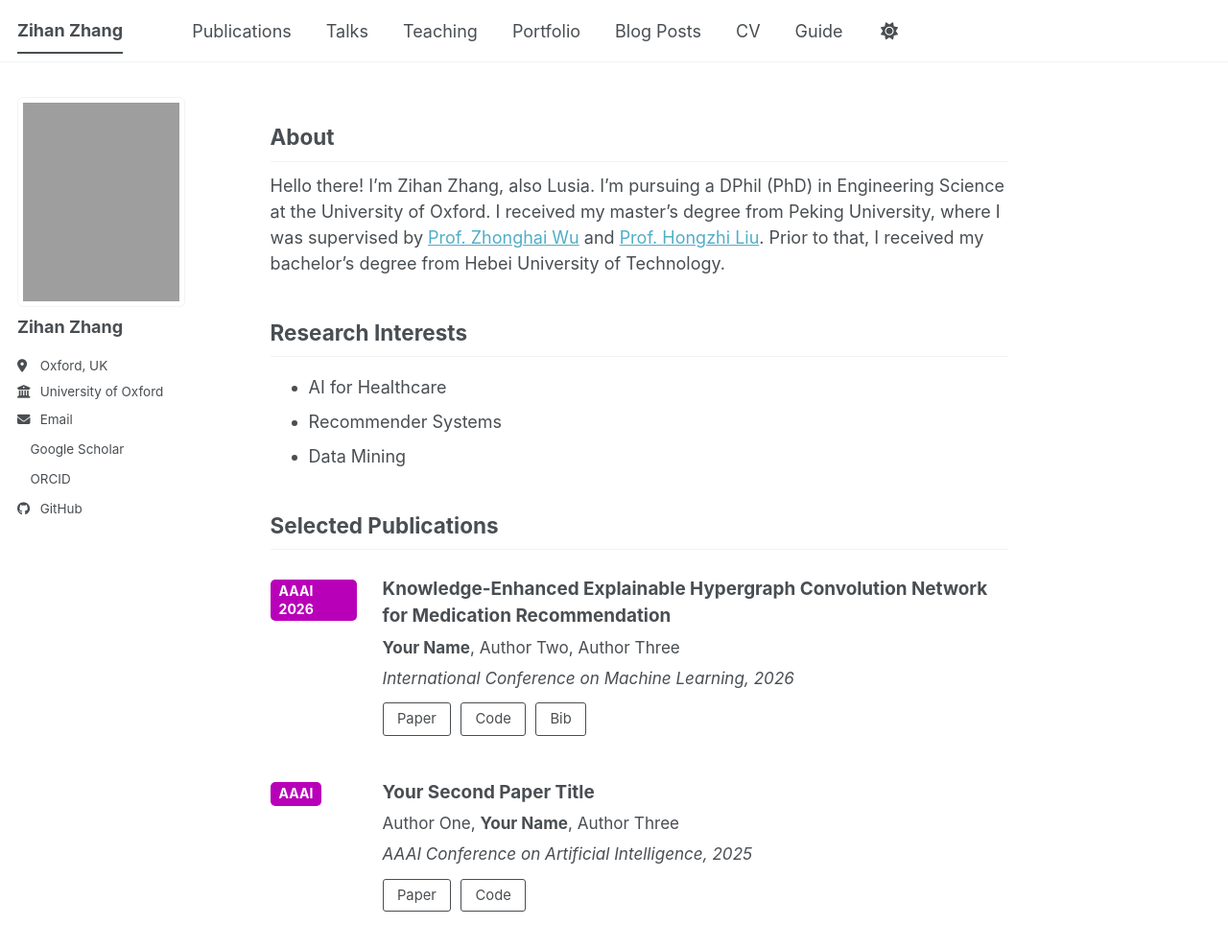
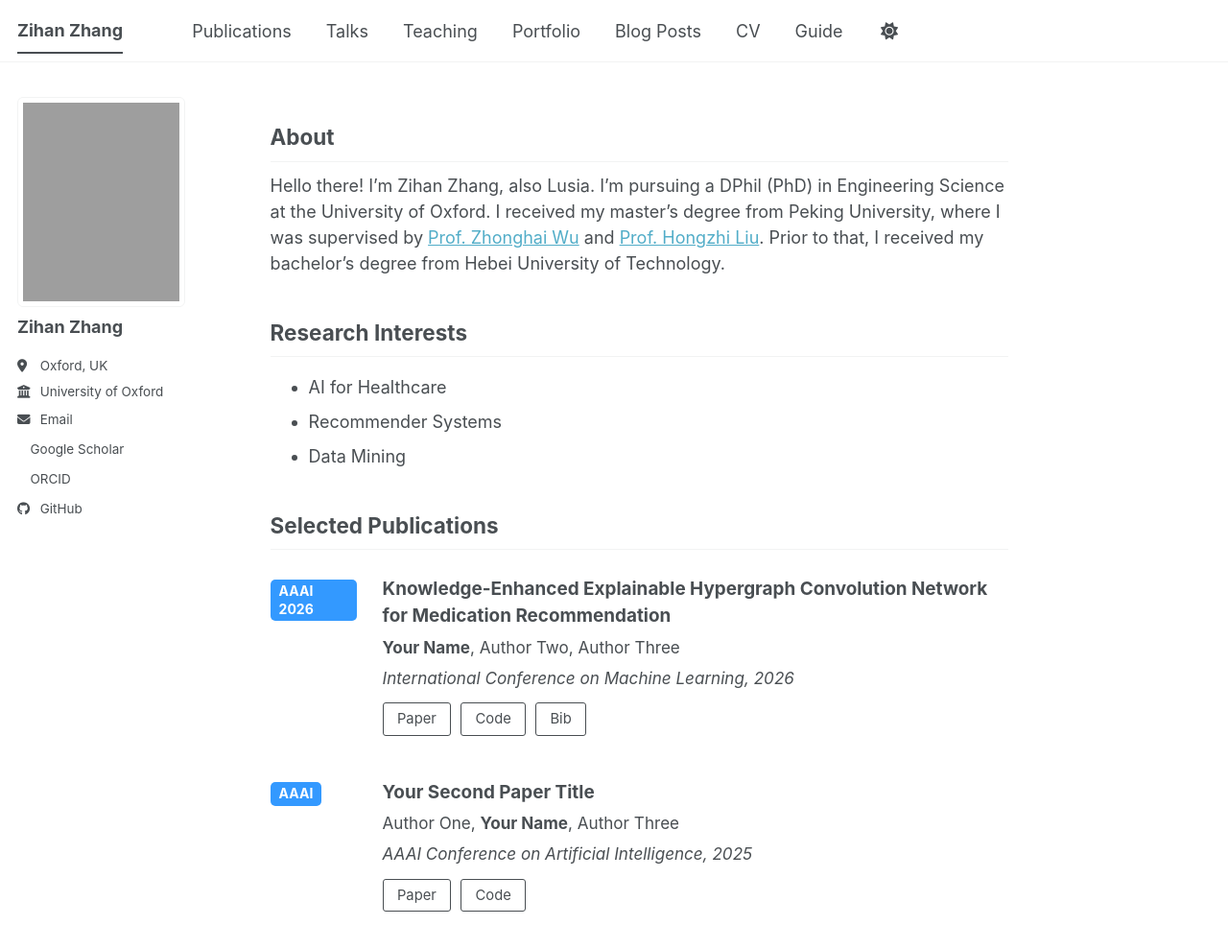
Before and after one commit to LusiaZ/LusiaZ.github.io, a Jekyll site: the page built from _pages/about.md, in a window 1280 px wide and 1076 px high. Shown: the top 989 px of the window at 96% size. Built offline with Jekyll 4.4.1, drawn with Linux system fonts in a browser that asks for light colours; a style sheet for code colours, icons or effects is not loaded.

Commit message:
Update _page.scss

```diff
--- a/_sass/layout/_page.scss
+++ b/_sass/layout/_page.scss
@@ -418,7 +418,7 @@
   margin-top: 0.2rem;
   padding: 0.18rem 0.5rem;
   border-radius: 5px;
-  background: #b800b8;
+  background: #3399FF;
   color: #fff;
   font-size: 0.78rem;
   font-weight: 700;
```
